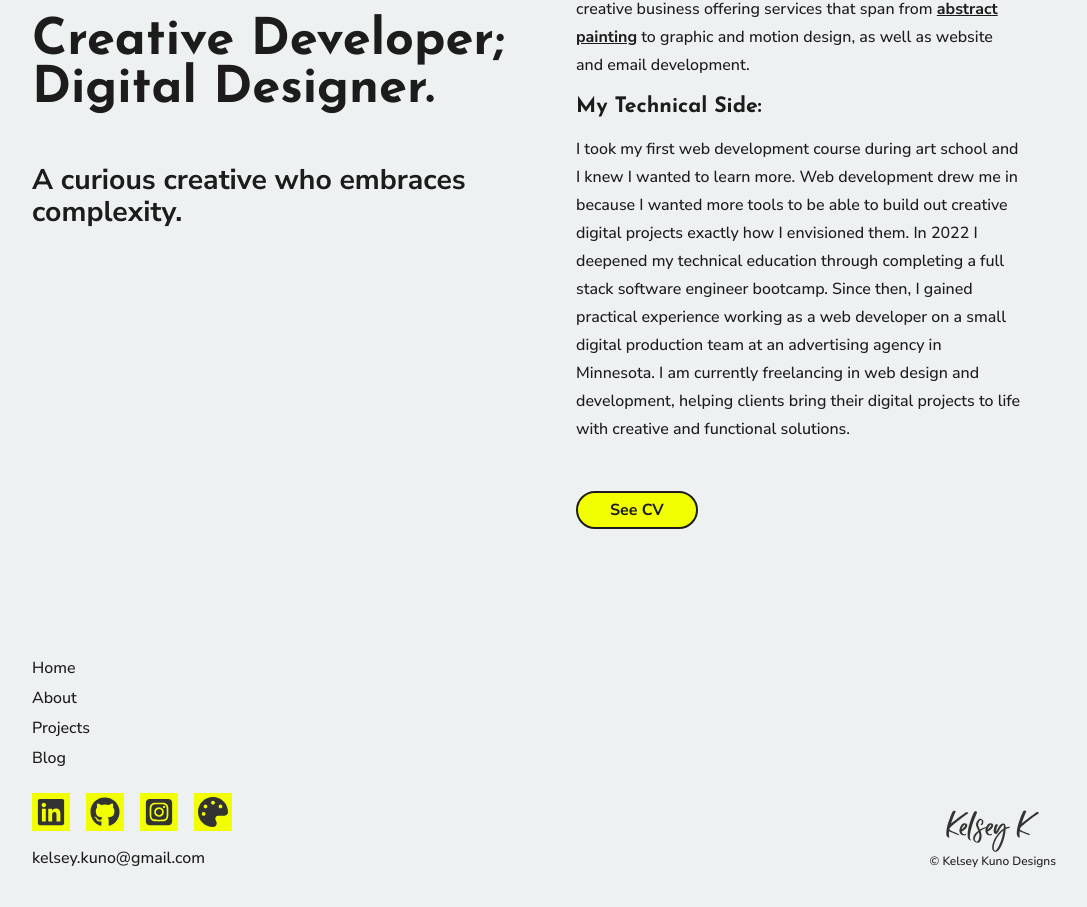
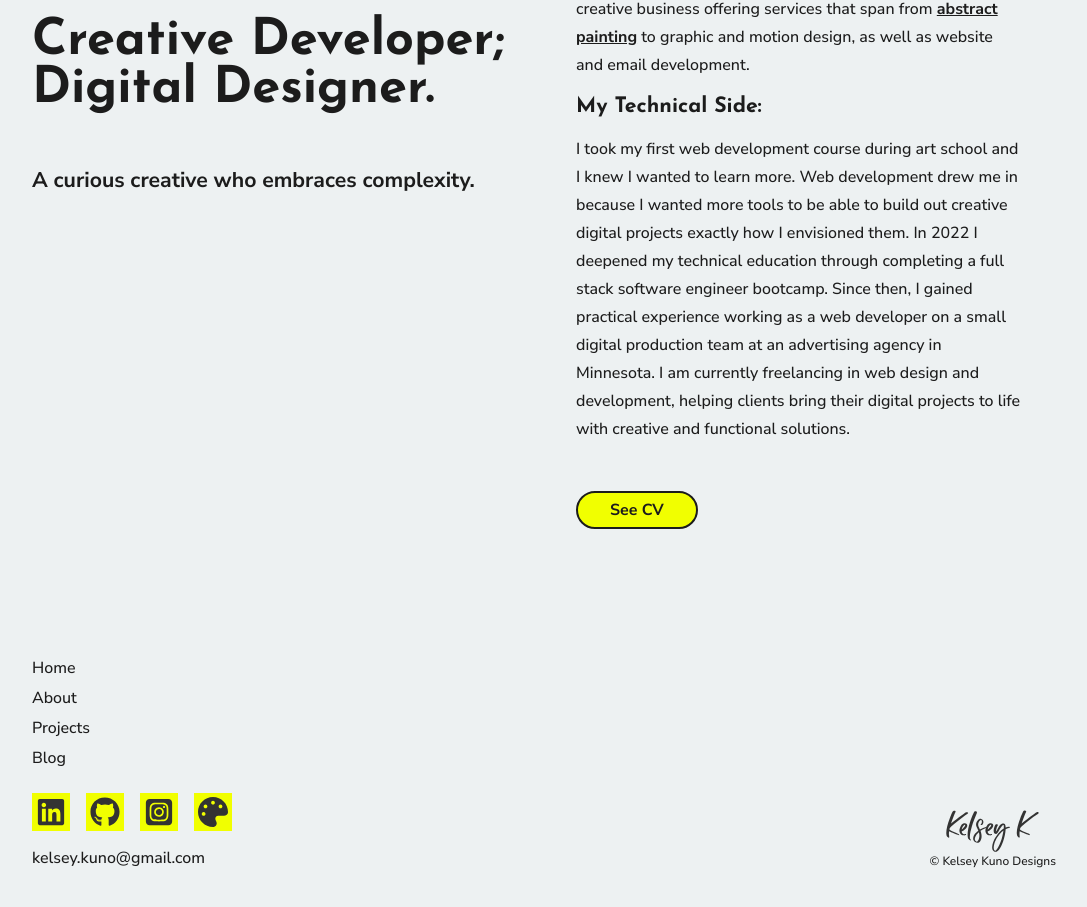
Before and after one commit to kelkuno/dev-site, a Next.js app: page /about in a window 1280 px wide. Shown: the part 842-1749 px from the top of the page, without its empty margins (96-1183 px from the left). Built offline with nearby package versions, Linux system fonts and the light colour scheme.

Commit message:
tweaked bio line

```diff
--- a/app/about/about.module.css
+++ b/app/about/about.module.css
@@ -14,8 +14,9 @@
   border: solid 3px var(--black);
 }
 .bio-line-text {
-  font-size: 1.776rem;
+  font-size: 1.33rem;
   line-height: 2rem;
+  font-weight: 700;
 }
 
 /* Tablet and Smaller Desktop */
```
